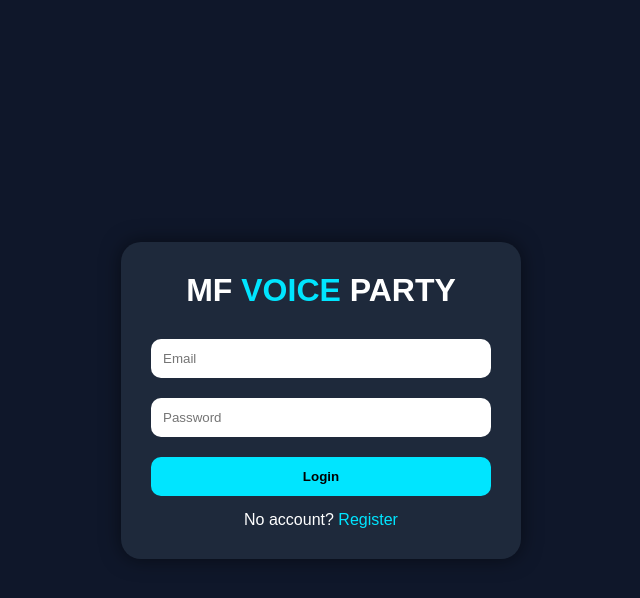
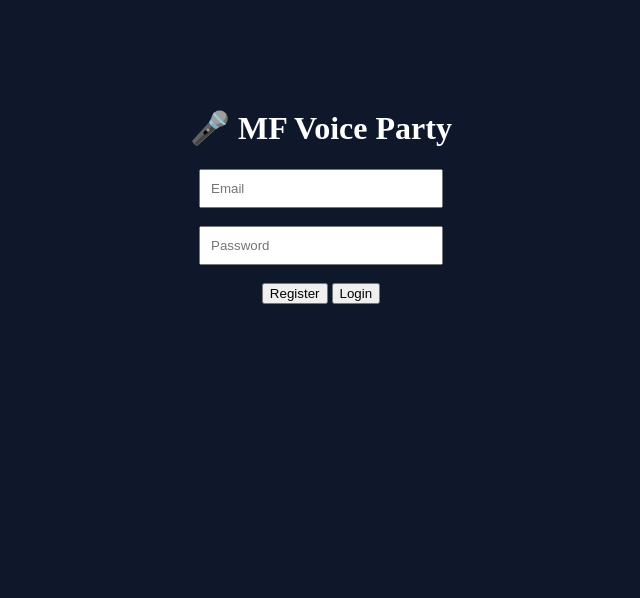
Before and after one commit to Termuxmasud404/mf-voice-party, a plain HTML site: page index.html in a window 1280 px wide. Shown: the whole page, without its empty margins (319-959 px from the left). Drawn offline with Linux system fonts and the light colour scheme.

Commit message:
Update index.html

```diff
--- a/index.html
+++ b/index.html
@@ -1,105 +1,70 @@
 <!DOCTYPE html>
-<html lang="en">
+<html>
 <head>
-<meta charset="UTF-8">
-<meta name="viewport" content="width=device-width, initial-scale=1.0">
 <title>MF Voice Party</title>
 
-<style>
-*{
-margin:0;
-padding:0;
-box-sizing:border-box;
-font-family:Arial,sans-serif;
+<script src="https://www.gstatic.com/firebasejs/10.7.1/firebase-app-compat.js"></script>
+<script src="https://www.gstatic.com/firebasejs/10.7.1/firebase-auth-compat.js"></script>
+</head>
+
+<body style="background:#0f172a;color:white;text-align:center;padding-top:80px;">
+
+<h1>🎤 MF Voice Party</h1>
+
+<input id="email" placeholder="Email" style="padding:10px;width:220px"><br><br>
+<input id="password" type="password" placeholder="Password" style="padding:10px;width:220px"><br><br>
+
+<button onclick="register()">Register</button>
+<button onclick="login()">Login</button>
+
+<p id="msg"></p>
+
+<script>
+// 🔥 তোমার Firebase Config বসানো হলো
+const firebaseConfig = {
+  apiKey: "AIzaSyBUAR6JQU1bZzj2eCkzwvtIbPuRhpwf4Ds",
+  authDomain: "global-voice-chat-app.firebaseapp.com",
+  projectId: "global-voice-chat-app",
+  storageBucket: "global-voice-chat-app.firebasestorage.app",
+  messagingSenderId: "876616774880",
+  appId: "1:876616774880:web:b0f7b1a9140df57307cc85",
+  measurementId: "G-YTVC8Q7T28"
+};
+
+firebase.initializeApp(firebaseConfig);
+const auth = firebase.auth();
+
+// ✅ Register
+function register(){
+  let email = document.getElementById("email").value;
+  let password = document.getElementById("password").value;
+
+  auth.createUserWithEmailAndPassword(email, password)
+  .then(user=>{
+    document.getElementById("msg").innerText = "Account Created ✅";
+  })
+  .catch(err=>{
+    document.getElementById("msg").innerText = err.message;
+  });
 }
 
-body{
-background:#0f172a;
-color:white;
-height:100vh;
-display:flex;
-justify-content:center;
-align-items:center;
+// ✅ Login
+function login(){
+  let email = document.getElementById("email").value;
+  let password = document.getElementById("password").value;
+
+  auth.signInWithEmailAndPassword(email, password)
+  .then(user=>{
+    document.getElementById("msg").innerText = "Login Success 🚀";
+    setTimeout(()=>{
+      window.location.href = "room.html";
+    }, 1000);
+  })
+  .catch(err=>{
+    document.getElementById("msg").innerText = err.message;
+  });
 }
-
-.container{
-width:90%;
-max-width:400px;
-background:#1e293b;
-padding:30px;
-border-radius:20px;
-box-shadow:0 0 20px rgba(0,0,0,.5);
-}
-
-.logo{
-text-align:center;
-font-size:32px;
-font-weight:bold;
-margin-bottom:20px;
-}
-
-.logo span{
-color:#00e5ff;
-}
-
-input{
-width:100%;
-padding:12px;
-margin:10px 0;
-border:none;
-border-radius:10px;
-outline:none;
-}
-
-button{
-width:100%;
-padding:12px;
-margin-top:10px;
-border:none;
-border-radius:10px;
-background:#00e5ff;
-color:black;
-font-weight:bold;
-cursor:pointer;
-}
-
-button:hover{
-opacity:.8;
-}
-
-.links{
-text-align:center;
-margin-top:15px;
-}
-
-a{
-color:#00e5ff;
-text-decoration:none;
-}
-</style>
-</head>
-
-<body>
-
-<div class="container">
-
-<div class="logo">
-MF <span>VOICE</span> PARTY
-</div>
-
-<input type="email" placeholder="Email">
-<input type="password" placeholder="Password">
-
-<button>Login</button>
-
-<div class="links">
-<p>
-No account?
-<a href="register.html">Register</a>
-</p>
-</div>
-
-</div>
+</script>
 
 </body>
 </html>
```
